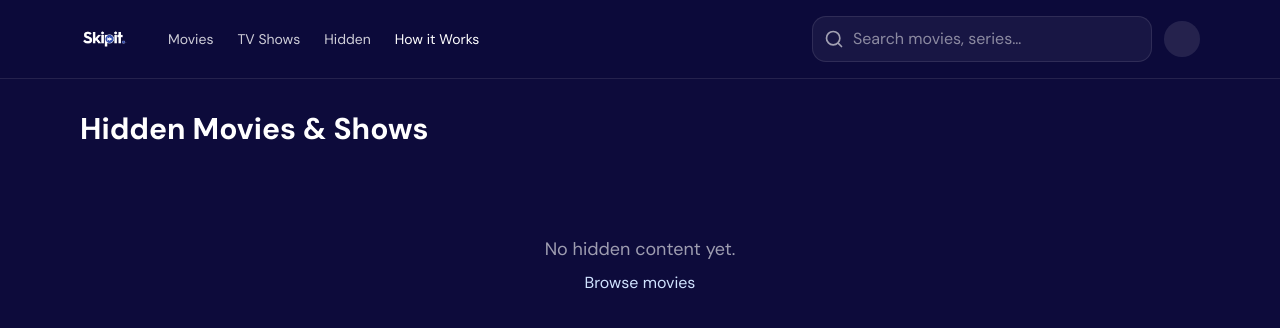
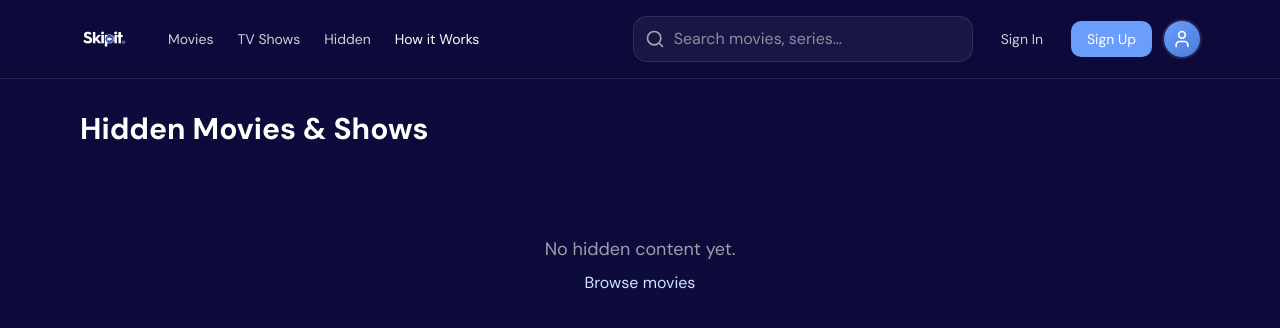
Before and after one commit to skipit-tech/replit, a Next.js app: page /hidden in a window 1280 px wide. Shown: the top 328 px of the page. Built offline with nearby package versions, Linux system fonts and the light colour scheme.

Commit message:
feat: add profile photo and auth buttons to hidden page
Include profile photo and conditional auth buttons for better UX.

#VERCEL_SKIP

Co-authored-by: null <220998700+skipit-tech@users.noreply.github.com>

```diff
--- a/app/hidden/page.tsx
+++ b/app/hidden/page.tsx
@@ -161,6 +161,8 @@ export default function HiddenPage() {
 }
 
 function Header() {
+  const [isSignedIn, setIsSignedIn] = useState(false)
+
   return (
     <header className="sticky top-0 z-30 backdrop-blur supports-[backdrop-filter]:bg-[#0D0B3B]/70 border-b border-white/10">
       <div className="max-w-6xl mx-auto px-4 py-4 flex items-center gap-4">
@@ -205,7 +207,26 @@ function Header() {
               </svg>
             </div>
           </div>
-          <button className="w-9 h-9 rounded-full bg-white/10 hover:bg-white/20" aria-label="Profile" />
+
+          {!isSignedIn ? (
+            <>
+              <a href="/signin" className="hidden md:block px-4 py-2 text-sm text-white/80 hover:text-white transition">
+                Sign In
+              </a>
+              <a
+                href="/signup"
+                className="hidden md:block px-4 py-2 text-sm bg-[#6B9DFC] hover:bg-[#5A8DE8] text-white rounded-lg transition"
+              >
+                Sign Up
+              </a>
+            </>
+          ) : null}
+
+          <a href="/settings" className="flex items-center gap-2">
+            <div className="w-9 h-9 rounded-full bg-gradient-to-br from-[#6B9DFC] to-[#4A7DD8] flex items-center justify-center ring-2 ring-white/10 hover:ring-white/20 transition">
+              <User className="w-5 h-5 text-white" />
+            </div>
+          </a>
         </div>
       </div>
     </header>
```
